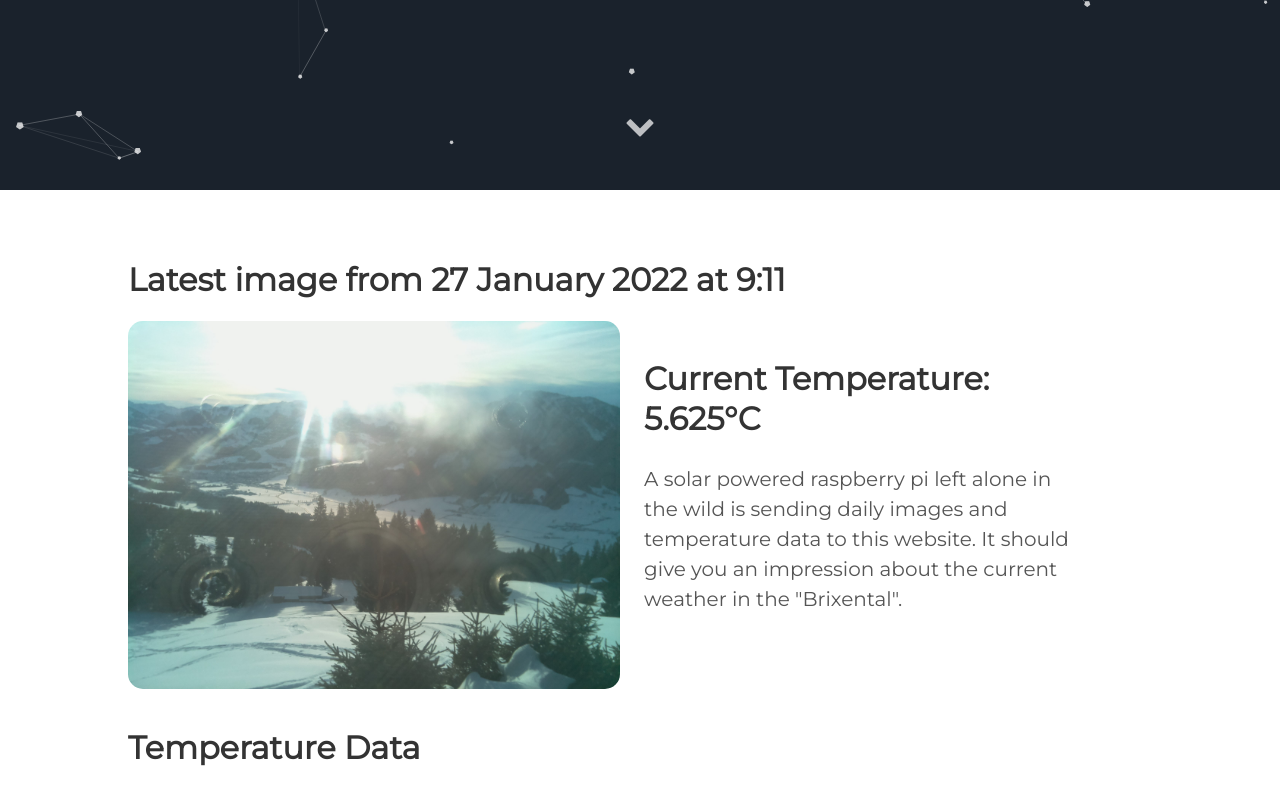
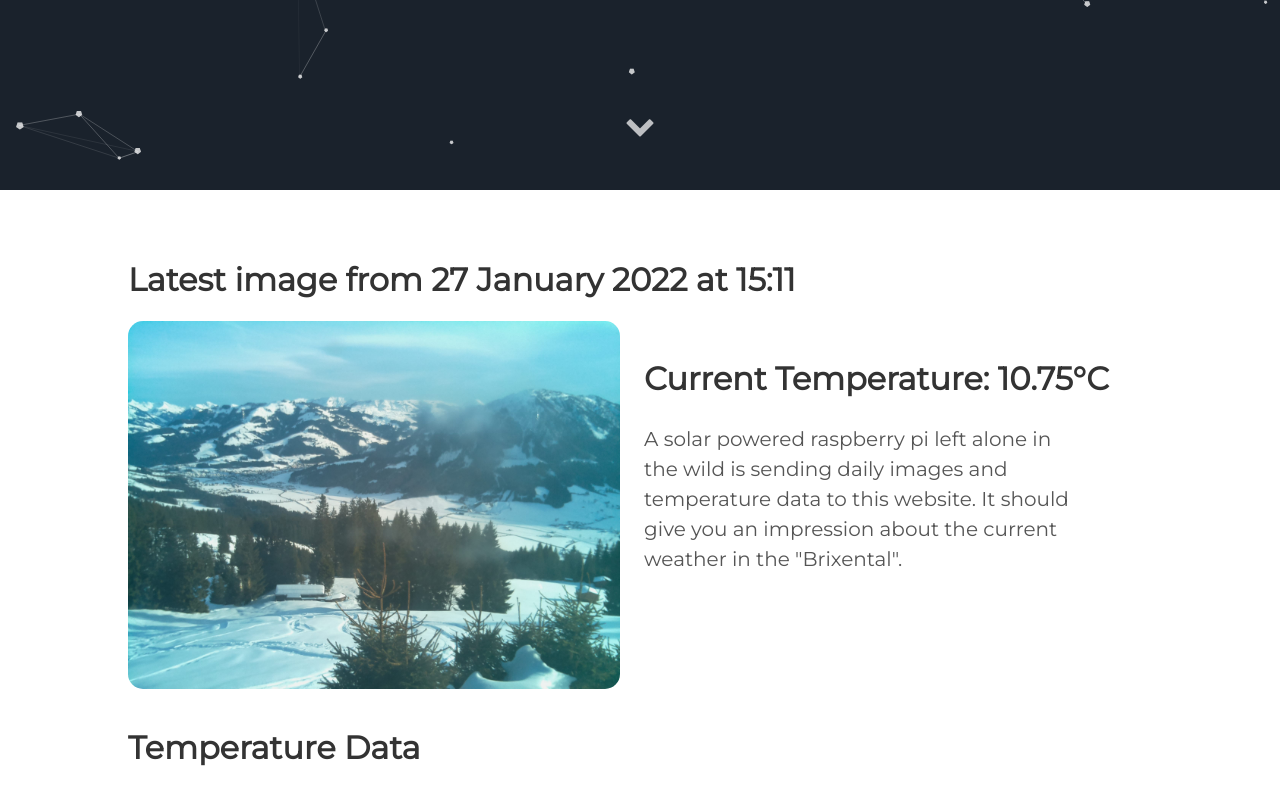
Before and after one commit to vektorious/vektorious.github.io, a Jekyll site: the page built from resources/huette.md, in a window 1280 px wide and 900 px high, scrolled down 710 px. Shown: the top 805 px of the window. Built offline with Jekyll 4.4.1, drawn with Linux system fonts in a browser that asks for light colours.

Commit message:
I'm a bot beep boop

```diff
--- a/resources/huette.md
+++ b/resources/huette.md
@@ -6,13 +6,13 @@
 description: 'Live image from the Austrian alps'
 twitter_text: ' '
 ---
-## Latest image from 27 January 2022 at  9:11
+## Latest image from 27 January 2022 at 15:11
 <div class="huette">
   <div class="huette-image">
     <img src="{{ "/assets/img/huette.jpg" | prepend: site.baseurl }}">
   </div>
   <div class="huette-text">
-        <h2>Current Temperature: 5.625°C</h2>
+        <h2>Current Temperature: 10.75°C</h2>
         <p>A solar powered raspberry pi left alone in the wild is sending daily images and temperature data to this website. It should give you an impression about the current weather in the "Brixental".</p>
 
   </div>
```
Also changed, not shown: rpi-script/2022-01-27_150936.txt (renamed from rpi-script/2022-01-27_090938.txt, +5 -6 lines), rpi-script/huette.md (+2 -2 lines), assets/img/huette.jpg, assets/img/temp_plot.png, rpi-script/temp_plot.png, 1 other file.
